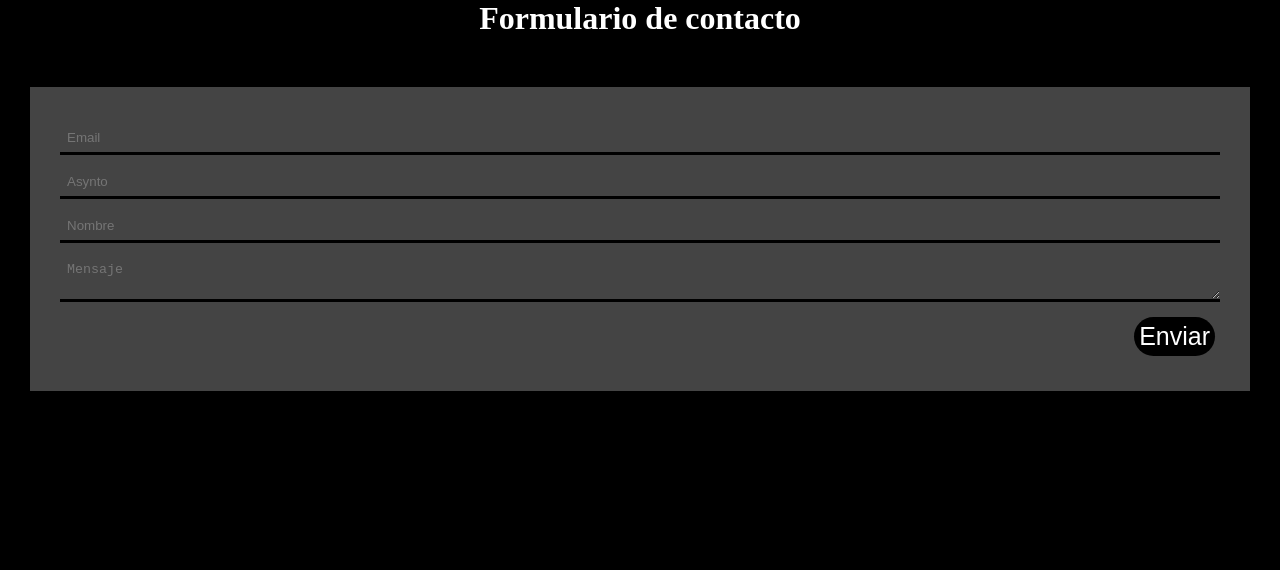
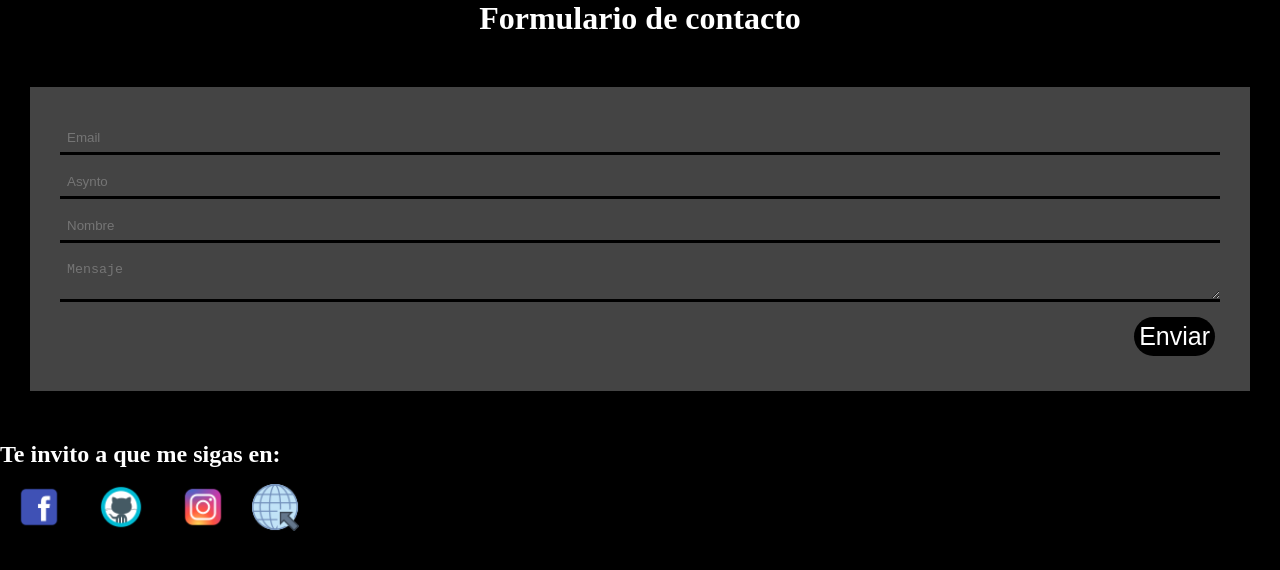
Before and after one commit to Soymigueprogramador/formulario, a plain HTML site: page index.html in a window 1280 px wide. Drawn offline with Linux system fonts and the light colour scheme.

Commit message:
haciendo mas cambios al repo, me quedo medio pelo el footer pero dejemoslo asi por ahora

```diff
--- a/css/style.css
+++ b/css/style.css
@@ -6,7 +6,7 @@
 body{
     background-color: black;
 }
-h1 {
+h1, h2 {
     color: #fff;
     text-align: center;
 }
@@ -67,3 +67,26 @@ h2{
     background-color: white;
     color: black;
 }
+
+/* desde aca arrancan los estilos del footer */
+
+footer{
+    width: 100%;
+    height: 10vh;
+    display: inline-block;
+    justify-content: center;
+    text-align: center;
+    padding: 1vh;
+}
+ul, li, a {
+    text-decoration: none;
+    list-style-type: none;
+    display: inline-block;
+    flex-direction: column;
+    align-items: center;
+    margin: 5px;
+}
+.iconos-footer {
+    width: 48px;
+    height: 48px;
+}
--- a/index.html
+++ b/index.html
@@ -31,6 +31,49 @@
         </form>
     </div>
     </main>
+        <h2>
+            Te invito a que me sigas en:
+        </h2>
+      <ul>
+        <li>
+          <a href="https://www.facebook.com/miguelito.partusa1" target="_blank"
+            ><img
+              class="iconos-footer"
+              src="./icons/facebook.png"
+              alt="al hacer click en este icono vas a entrar a mi facebook"
+          /></a>
+        </li>
+      </ul>
+      <ul>
+        <li>
+          <a href="https://github.com/Soymigueprogramador" target="_blank"
+            ><img
+              class="iconos-footer"
+              src="./icons/github (2).png"
+              alt="al hacer click en este icono vas a entrar a mi github"
+          /></a>
+        </li>
+      </ul>
+      <ul>
+        <li>
+          <a href="https://www.instagram.com/salazar649/" target="_blank"
+            ><img
+              class="iconos-footer"
+              src="./icons/instagram.png"
+              alt="al hacer click en este icono vas a entrar a mi instagram"
+          /></a>
+        </li>
+        <li>
+          <a href="https://tourmaline-cat-9a7652.netlify.app/" target="_blank"
+            ><img
+              class="iconos-footer"
+              src="./icons/sitio-web.png"
+              alt="al hacer click en este icono vas a entrar a mi sitio web personal"
+          /></a>
+        </li>
+      </ul>
+    <footer>
 
+    </footer>
 </body>
 </html>
```
Also changed, not shown: icons/facebook.png (added), icons/github (2).png (added), icons/instagram.png (added), icons/sitio-web.png (added).
